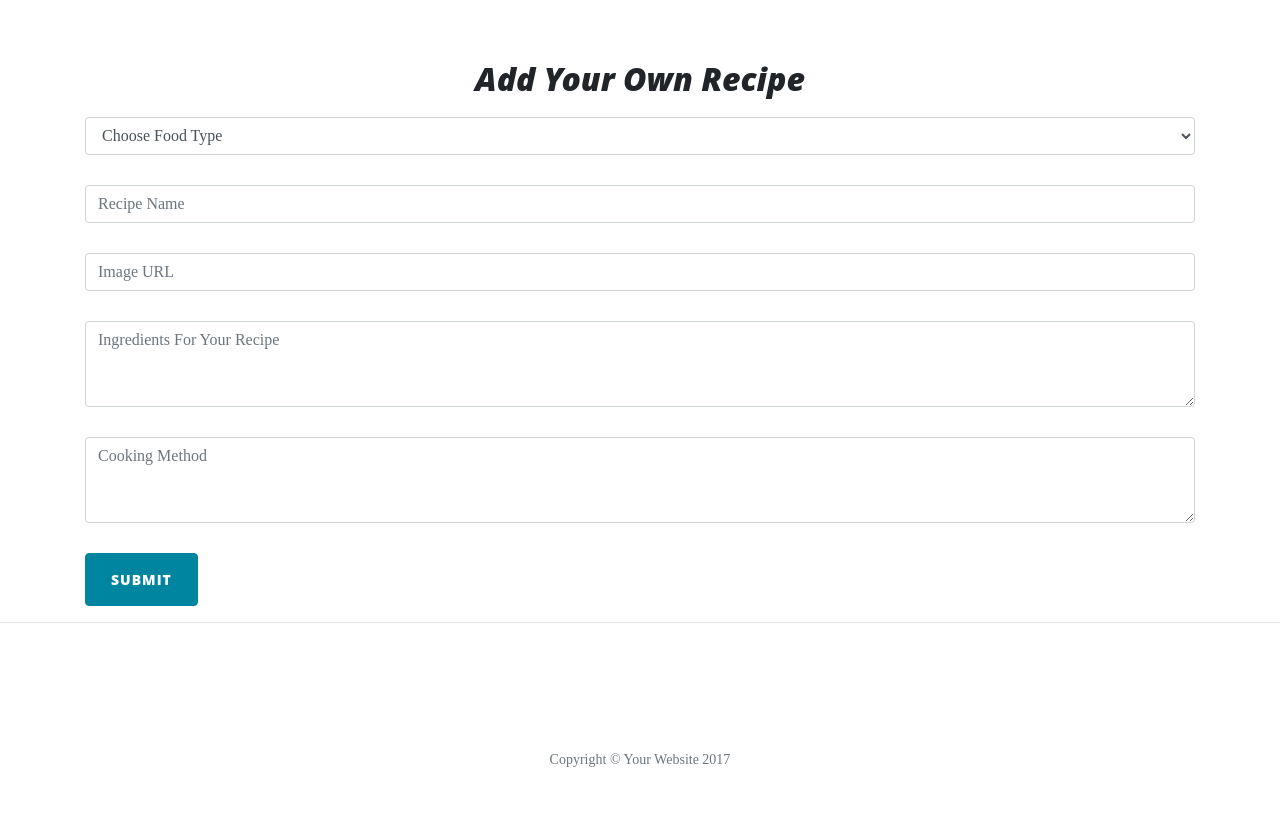
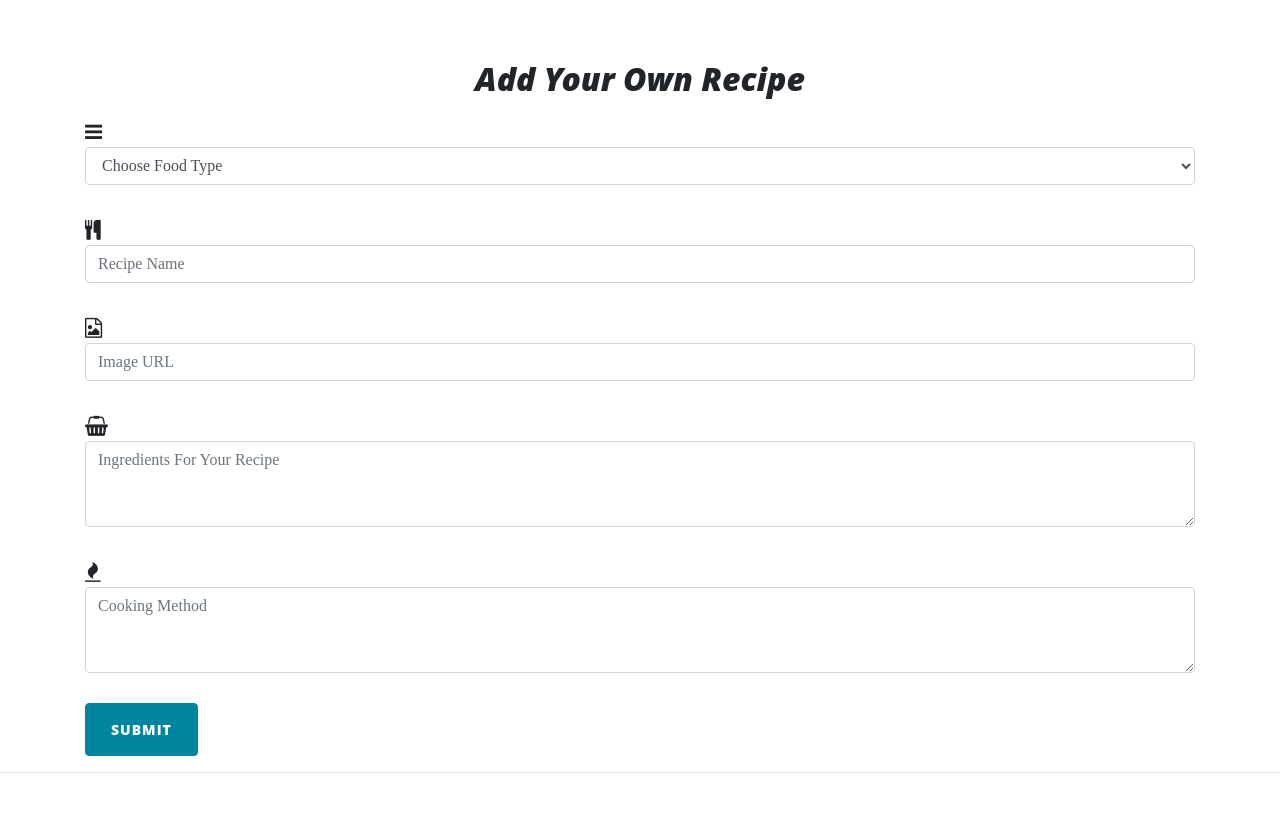
Before and after one commit to Declan446/irish-recipes, a Flask app: page /add in a window 1280 px wide. Shown: the part 532-1354 px from the top of the page. Before the commit the page ends 1299 px from the top, so only its background shows below. Run offline with Flask 2, Linux system fonts and the light colour scheme; data that the repository does not hold is empty; some libraries are stand-ins or nearby versions.

Commit message:
add cdn for font awesome and added icons to my add recipe page and edit recipe page

```diff
--- a/templates/add.html
+++ b/templates/add.html
@@ -3,7 +3,7 @@
 <div class="caption center-align"><h2>Add Your Own Recipe</h2></div>
 
 <form action="{{ url_for('insert_recipe') }}" method="POST">
-
+<i class="fa fa-bars" aria-hidden="true"></i>
 <select class="form-control" id="food" name="food">
   <option value="" disabled selected>Choose Food Type</option>
 
@@ -12,13 +12,13 @@
   {% endfor %}
 
 </select><br>
-
+<i class="fa fa-cutlery" aria-hidden="true"></i>
 <input id="dish_name" name="dish_name" class="form-control" type="text" placeholder="Recipe Name"><br>
-
+<i class="fa fa-file-image-o" aria-hidden="true"></i>
 <input id="image" name="image" class="form-control" type="text" placeholder="Image URL"><br>
-
+<i class="fa fa-shopping-basket" aria-hidden="true"></i>
 <textarea id="ingredients" name="ingredients" class="form-control" rows="3" placeholder="Ingredients For Your Recipe"></textarea><br>
-
+<i class="fa fa-fire" aria-hidden="true"></i>
 <textarea id="cooking_method" name="cooking_method" class="form-control" rows="3" placeholder="Cooking Method"></textarea><br>
 
 <input name="action" class="btn btn-primary rounded" type="submit" value="Submit">
--- a/templates/base2.html
+++ b/templates/base2.html
@@ -4,6 +4,7 @@
     <meta charset="UTF-8">
     <meta name="viewport" content="width=device-width, initial-scale=1.0">
     <link href="https://stackpath.bootstrapcdn.com/bootstrap/4.5.0/css/bootstrap.min.css" rel="stylesheet">
+    <link rel="stylesheet" href="https://stackpath.bootstrapcdn.com/font-awesome/4.7.0/css/font-awesome.min.css" type="text/css">
     <link href="{{ url_for('static', filename='vendor/bootstrap/css/bootstrap.min.css') }}" rel="stylesheet">
     <link rel="stylesheet" href="{{ url_for('static', filename='css/clean-blog.min.css') }}" type="text/css" />
     <link rel="stylesheet" href="{{url_for('static', filename='css/style.css')}}" type="text/css" />
@@ -97,7 +98,7 @@
 
 <div class="caption center-align"><h2>Irish Fish Recipes</h2></div>
 
-    <div id="carouselExampleCaptions" class="carousel slide" data-ride="carousel">
+    <div class="carousel slide" data-ride="carousel">
   <ol class="carousel-indicators">
     <li data-target="#carouselExampleCaptions" data-slide-to="0" class="active"></li>
     <li data-target="#carouselExampleCaptions" data-slide-to="1"></li>
@@ -135,7 +136,7 @@
 
     <div class="caption center-align"><h2>Irish Vegan Recipes</h2></div>
 
-    <div id="carouselExampleCaptions" class="carousel slide" data-ride="carousel">
+    <div class="carousel slide" data-ride="carousel">
   <ol class="carousel-indicators">
     <li data-target="#carouselExampleCaptions" data-slide-to="0" class="active"></li>
     <li data-target="#carouselExampleCaptions" data-slide-to="1"></li>
@@ -173,7 +174,7 @@
 
 <div class="caption center-align"><h2>Irish Desserts Recipes</h2></div>
 
-    <div id="carouselExampleCaptions" class="carousel slide" data-ride="carousel">
+    <div class="carousel slide" data-ride="carousel">
   <ol class="carousel-indicators">
     <li data-target="#carouselExampleCaptions" data-slide-to="0" class="active"></li>
     <li data-target="#carouselExampleCaptions" data-slide-to="1"></li>
```
Also changed, not shown: templates/edit-recipe.html (+6 -2 lines).
